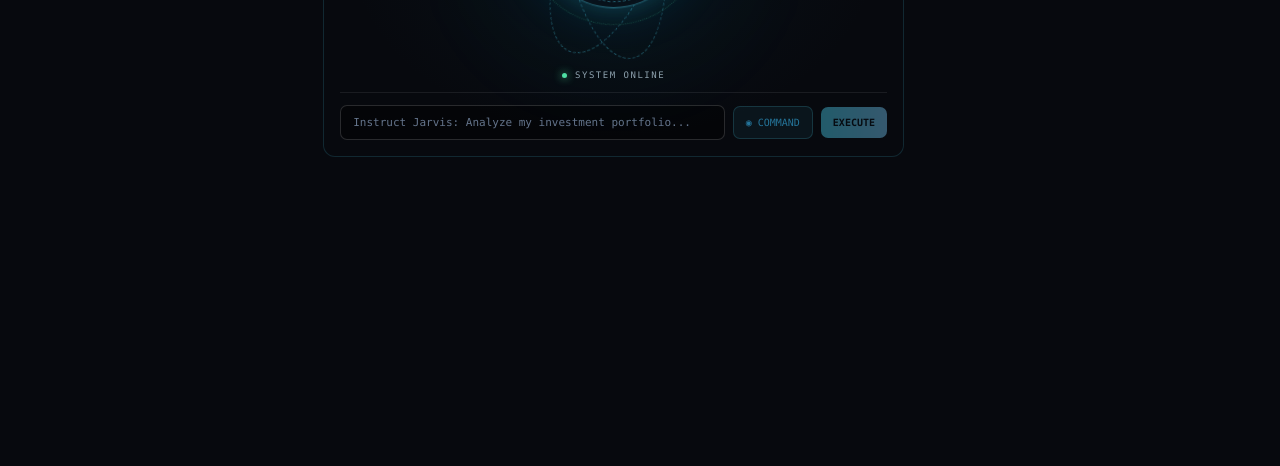
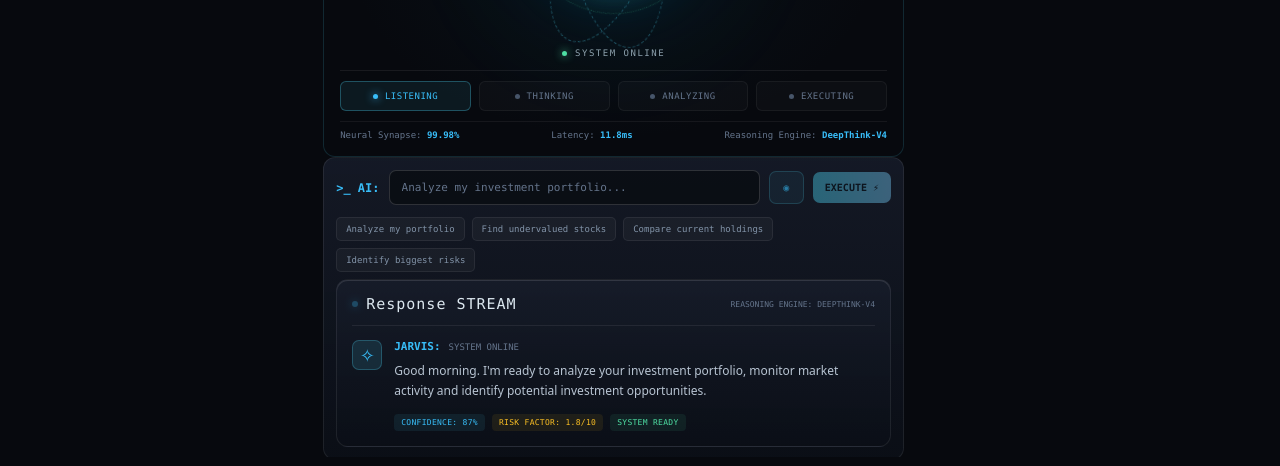
Before and after one commit to Noelrydstrom/InvestmentAgent, an Angular app in the folder investClient/: page / in a window 1280 px wide. Shown: the part 331-797 px from the top of the page. Built offline with nearby package versions, Linux system fonts and the light colour scheme; no server answers.

Commit message:
Added Response Stream styling etc starting to look good :)

```diff
--- a/investClient/src/app/features/ai-core/ai-core.html
+++ b/investClient/src/app/features/ai-core/ai-core.html
@@ -53,13 +53,64 @@
     </div>
 
   </div>
+<!-- AI STATUS -->
+    <div class="ai-status-panel">
 
+      <div
+        class="status-step"
+        [class.active]="status === 'idle'"
+      >
+        <span class="step-dot"></span>
+        LISTENING
+      </div>
+
+      <div
+        class="status-step"
+        [class.active]="status === 'thinking'"
+      >
+        <span class="step-dot"></span>
+        THINKING
+      </div>
+
+      <div
+        class="status-step"
+        [class.active]="status === 'analyzing'"
+      >
+        <span class="step-dot"></span>
+        ANALYZING
+      </div>
+
+      <div
+        class="status-step"
+        [class.active]="status === 'executing'"
+      >
+        <span class="step-dot"></span>
+        EXECUTING
+      </div>
+
+    </div>
+
+    <div class="system-metrics">
+      <span>Neural Synapse: <strong>99.98%</strong></span>
+      <span>Latency: <strong>11.8ms</strong></span>
+      <span>Reasoning Engine: <strong>DeepThink-V4</strong></span>
+    </div>
+
+  </section>
   <!-- Command Interface -->
-  <form class="command-interface" (submit)="executeCommand($event)">
+  <!-- COMMAND INTERFACE -->
+  <section class="command-panel">
+
+    <form
+      class="command-interface"
+      (submit)="executeCommand($event)"
+    >
+
+      <span class="terminal-prefix">>_ AI:</span>
 
       <input
         type="text"
-      placeholder="Instruct Jarvis: Analyze my investment portfolio..."
+        placeholder="Analyze my investment portfolio..."
         [value]="command"
         (input)="updateCommand($event)"
         [disabled]="status === 'executing'"
@@ -72,7 +123,6 @@
         disabled
       >
         ◉
-      <span>COMMAND</span>
       </button>
 
       <button
@@ -80,9 +130,97 @@
         type="submit"
         [disabled]="!command.trim() || status === 'executing'"
       >
-      EXECUTE
+        EXECUTE ⚡
       </button>
 
     </form>
 
+    <div class="command-suggestions">
+
+      @for (suggestion of suggestions; track suggestion) {
+        <button
+          type="button"
+          class="suggestion"
+          (click)="useSuggestion(suggestion)"
+        >
+          {{ suggestion }}
+        </button>
+      }
+
+
+  <!-- Response STREAM -->
+  <section class="response-stream">
+
+    <header class="stream-header">
+
+      <div class="stream-title">
+        <span class="status-indicator"></span>
+        Response STREAM
+      </div>
+
+      <span class="engine-label">
+        REASONING ENGINE: DEEPTHINK-V4
+      </span>
+
+    </header>
+
+    <div class="stream-content">
+
+      <div class="jarvis-avatar">✧</div>
+
+      <div class="stream-message">
+
+        <div class="message-heading">
+          <strong>JARVIS:</strong>
+          <span>{{ statusLabel }}</span>
+        </div>
+
+        @if (status === 'idle') {
+          <p>
+            Good morning. I'm ready to analyze your investment
+            portfolio, monitor market activity and identify
+            potential investment opportunities.
+          </p>
+        }
+
+        @if (status === 'thinking') {
+          <p>
+            Processing your request. Evaluating available
+            information and preparing the analysis...
+          </p>
+        }
+
+        @if (status === 'analyzing') {
+          <p>
+            Analyzing investment data, market trends and
+            potential risks across your portfolio...
+          </p>
+        }
+
+        @if (status === 'executing') {
+          <p>
+            Executing requested operation...
+          </p>
+        }
+
+        <div class="stream-metrics">
+
+          <span class="confidence">
+            CONFIDENCE: 87%
+          </span>
+
+          <span class="risk">
+            RISK FACTOR: 1.8/10
+          </span>
+
+          <span class="recommendation">
+            SYSTEM READY
+          </span>
+
+        </div>
+
+      </div>
+
+    </div>
+
   </section>
--- a/investClient/src/app/features/ai-core/ai-core.scss
+++ b/investClient/src/app/features/ai-core/ai-core.scss
@@ -355,6 +355,309 @@
   animation-duration: 0.8s;
 }
 
+// ========================================
+// AI STATUS PANEL
+// ========================================
+
+.ai-status-panel {
+  display: grid;
+  grid-template-columns: repeat(4, 1fr);
+  gap: 8px;
+  padding: 10px 0;
+  border-top: 1px solid rgba(255,255,255,0.07);
+}
+
+.status-step {
+  display: flex;
+  align-items: center;
+  justify-content: center;
+  gap: 7px;
+  padding: 9px 5px;
+
+  background: rgba(255,255,255,0.025);
+  border: 1px solid rgba(255,255,255,0.05);
+  border-radius: 6px;
+
+  color: #64748b;
+  font-family: $font-mono;
+  font-size: 9px;
+  letter-spacing: 0.5px;
+
+  transition: all 0.3s ease;
+
+  .step-dot {
+    width: 5px;
+    height: 5px;
+    border-radius: 50%;
+    background: #475569;
+  }
+
+  &.active {
+    color: $color-cyan;
+    background: rgba(76,215,246,0.08);
+    border-color: rgba(76,215,246,0.3);
+
+    .step-dot {
+      background: $color-cyan;
+      box-shadow: 0 0 8px $color-cyan;
+    }
+  }
+}
+
+// ========================================
+// SYSTEM METRICS
+// ========================================
+
+.system-metrics {
+  display: flex;
+  justify-content: space-between;
+  flex-wrap: wrap;
+  gap: 10px;
+
+  padding-top: 8px;
+  border-top: 1px solid rgba(255,255,255,0.06);
+
+  font-family: $font-mono;
+  font-size: 9px;
+  color: #64748b;
+
+  strong {
+    color: $color-cyan;
+    font-weight: 600;
+  }
+}
+
+// ========================================
+// Response STREAM
+// ========================================
+
+.response-stream {
+  position: relative;
+
+  background: $bg-card;
+  border: 1px solid $border-glass;
+  border-radius: 12px;
+
+  padding: 15px;
+
+  box-shadow: $highlight-rim;
+}
+
+.stream-header {
+  display: flex;
+  align-items: center;
+  justify-content: space-between;
+  gap: 10px;
+
+  padding-bottom: 12px;
+  border-bottom: 1px solid rgba(255,255,255,0.07);
+}
+
+.stream-title {
+  display: flex;
+  align-items: center;
+  gap: 8px;
+
+  font-family: $font-mono;
+  font-size: 15px;
+  letter-spacing: 1px;
+  color: #dce8f0;
+}
+
+.engine-label {
+  font-family: $font-mono;
+  font-size: 8px;
+  color: #64748b;
+}
+
+.stream-content {
+  display: flex;
+  gap: 12px;
+  padding-top: 14px;
+  overflow-y: auto;
+}
+
+.jarvis-avatar {
+  flex-shrink: 0;
+
+  width: 30px;
+  height: 30px;
+
+  display: flex;
+  align-items: center;
+  justify-content: center;
+
+  color: $color-cyan;
+  font-size: 18px;
+
+  background: rgba(76,215,246,0.12);
+  border: 1px solid rgba(76,215,246,0.25);
+  border-radius: 7px;
+}
+
+.stream-message {
+  flex: 1;
+  min-width: 0;
+
+  .message-heading {
+    display: flex;
+    align-items: center;
+    gap: 8px;
+
+    font-family: $font-mono;
+    font-size: 11px;
+
+    strong {
+      color: $color-cyan;
+    }
+
+    span {
+      color: #64748b;
+      font-size: 9px;
+    }
+  }
+
+  p {
+    margin: 8px 0 12px;
+
+    color: #b8c4d2;
+    font-size: 12px;
+    line-height: 1.7;
+  }
+}
+
+.stream-metrics {
+  display: flex;
+  flex-wrap: wrap;
+  gap: 7px;
+
+  span {
+    padding: 4px 7px;
+    border-radius: 4px;
+
+    font-family: $font-mono;
+    font-size: 8px;
+    letter-spacing: 0.3px;
+  }
+
+  .confidence {
+    color: $color-cyan;
+    background: rgba(76,215,246,0.08);
+  }
+
+  .risk {
+    color: #fbbf24;
+    background: rgba(251,191,36,0.08);
+  }
+
+  .recommendation {
+    color: #4edea3;
+    background: rgba(78,222,163,0.08);
+  }
+}
+
+
+// ========================================
+// COMMAND PANEL
+// ========================================
+
+.command-panel {
+  padding: 12px;
+
+  background: $bg-card;
+  border: 1px solid $border-glass;
+  border-radius: 12px;
+}
+
+.command-interface {
+  display: flex;
+  align-items: center;
+  gap: 9px;
+
+  border: none;
+  padding: 0;
+}
+
+.terminal-prefix {
+  flex-shrink: 0;
+
+  color: $color-cyan;
+  font-family: $font-mono;
+  font-size: 12px;
+  font-weight: 700;
+}
+
+.command-interface input {
+  flex: 1;
+  min-width: 0;
+}
+
+.command-button {
+  min-width: 35px;
+}
+
+.command-suggestions {
+  display: flex;
+  flex-wrap: wrap;
+  gap: 7px;
+  margin-top: 12px;
+}
+
+.suggestion {
+  padding: 6px 9px;
+
+  color: #8293a8;
+  background: rgba(255,255,255,0.035);
+
+  border: 1px solid rgba(255,255,255,0.07);
+  border-radius: 5px;
+
+  font-family: $font-mono;
+  font-size: 9px;
+
+  cursor: pointer;
+  transition: all 0.2s ease;
+
+  &:hover {
+    color: $color-cyan;
+    border-color: rgba(76,215,246,0.3);
+    background: rgba(76,215,246,0.08);
+  }
+}
+
+
+// ========================================
+// RESPONSIVE
+// ========================================
+
+@media (max-width: 700px) {
+
+  .ai-status-panel {
+    grid-template-columns: repeat(2, 1fr);
+  }
+
+  .system-metrics {
+    flex-direction: column;
+  }
+
+  .engine-label {
+    display: none;
+  }
+
+  .stream-content {
+    gap: 8px;
+  }
+
+  .command-interface {
+    flex-wrap: wrap;
+  }
+
+  .command-interface input {
+    width: 100%;
+  }
+
+}
+
 // ANIMATIONS
 
 @keyframes pulse {
--- a/investClient/src/app/features/ai-core/ai-core.ts
+++ b/investClient/src/app/features/ai-core/ai-core.ts
@@ -21,6 +21,13 @@ export class AiCoreComponent {
 
   command = '';
 
+  suggestions = [
+    'Analyze my portfolio',
+    'Find undervalued stocks',
+    'Compare current holdings',
+    'Identify biggest risks'
+  ];
+
   get statusLabel(): string {
     switch (this.status) {
       case 'thinking':
@@ -42,6 +49,10 @@ export class AiCoreComponent {
     this.command = input.value;
   }
 
+  useSuggestion(suggestion: string): void {
+    this.command = suggestion;
+  }
+
   executeCommand(event: Event): void {
     event.preventDefault();
 
```
Lines whose indentation alone changed are shown as unchanged.
